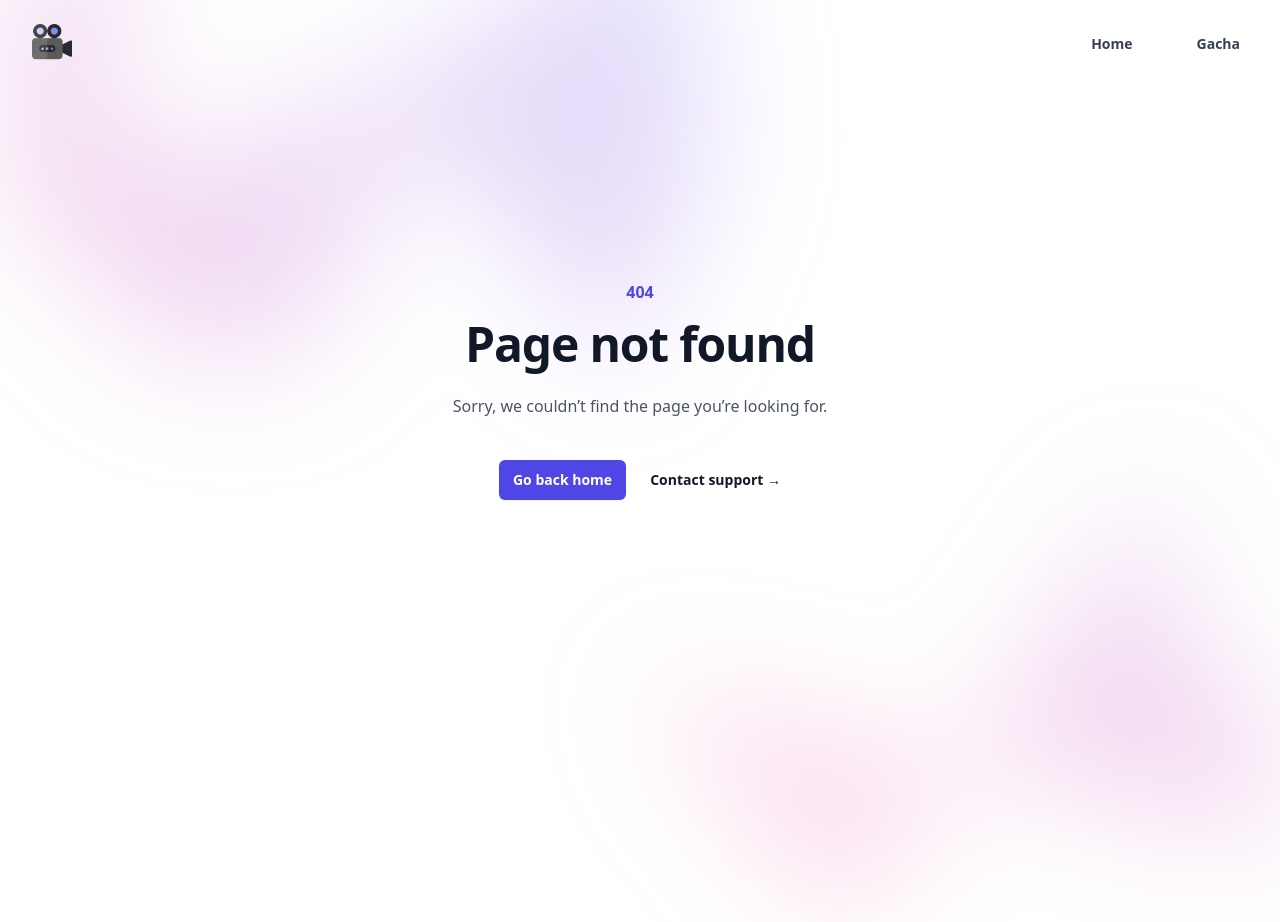
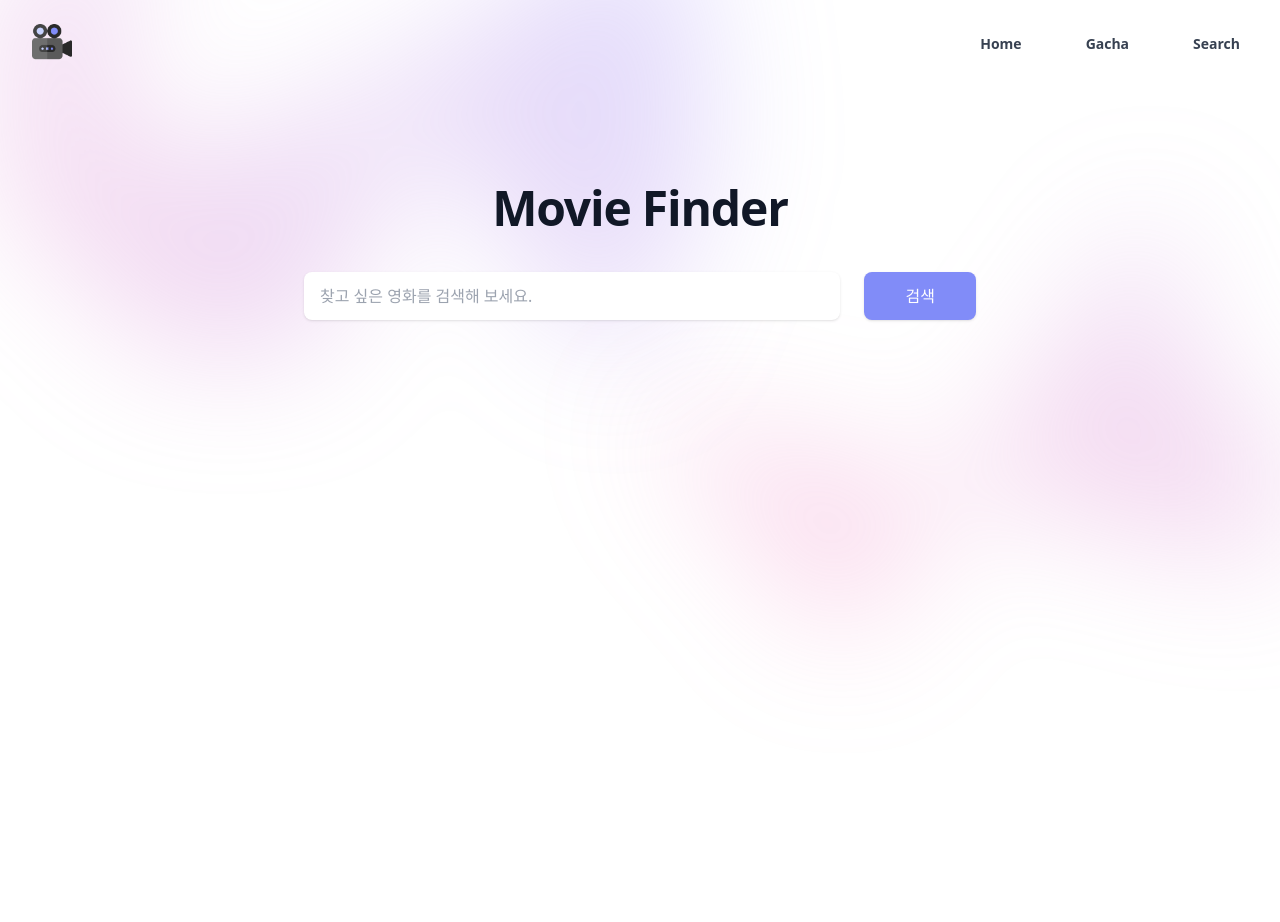
Before and after one commit to kohigowild/movol, a Next.js app: page /search in a window 1280 px wide. Before the commit this address had no page. After the commit the page ends 800 px from the top, so only its background shows below. Built offline with nearby package versions, Linux system fonts and the light colour scheme.

Commit message:
feat : 검색 페이지 기능 구현

```diff
--- a/components/@common/Navbar.tsx
+++ b/components/@common/Navbar.tsx
@@ -11,6 +11,7 @@ export default function Navbar() {
     const navigation = [
         { name: "Home", href: "/" },
         { name: "Gacha", href: "/gacha" },
+        { name: "Search", href: "/search" },
     ];
 
     return (
--- a/components/movies/Review.tsx
+++ b/components/movies/Review.tsx
@@ -15,7 +15,6 @@ export default function Review({ id }: TypeId) {
     const fetchMovieReviews = async () => {
         const fetchingReview = await (await fetch(`https://movol.vercel.app/api/reviews/${id}}`)).json();
         setReviews(fetchingReview.results);
-        console.log(fetchingReview);
     };
 
     const Rating = ({ num }: { num: number }) => {
--- a/next.config.js
+++ b/next.config.js
@@ -27,6 +27,10 @@ const nextConfig = {
                 source: "/api/similar/:id",
                 destination: `https://api.themoviedb.org/3/movie/:id/similar?api_key=${API_KEY}&language=ko-KR`,
             },
+            {
+                source: "/api/search/:keyword",
+                destination: `https://api.themoviedb.org/3/search/movie?api_key=${API_KEY}&query=:keyword&language=ko-KR`,
+            },
         ];
     },
 };
--- a/pages/gacha.tsx
+++ b/pages/gacha.tsx
@@ -6,15 +6,6 @@ export default function About() {
         <div>
             <Seo title="About" />
             <div className="mx-auto max-w-2xl py-32 sm:py-48 lg:py-56">
-                <div className="hidden sm:mb-8 sm:flex sm:justify-center">
-                    <div className="relative rounded-full px-3 py-1 text-sm leading-6 text-gray-600 ring-1 ring-gray-900/10 hover:ring-gray-900/20">
-                        Announcing our next round of funding.
-                        <a href="#" className="font-semibold text-indigo-600">
-                            <span className="absolute inset-0" aria-hidden="true" />
-                            Read more <span aria-hidden="true">&rarr;</span>
-                        </a>
-                    </div>
-                </div>
                 <div className="text-center">
                     <h1 className="text-4xl font-bold tracking-tight text-gray-900 sm:text-6xl">Data to enrich your online business</h1>
                     <p className="mt-6 text-lg leading-8 text-gray-600">
--- /dev/null
+++ b/pages/search.tsx
@@ -0,0 +1,64 @@
+import React, { useState } from "react";
+import Seo from "@/components/@common/Seo";
+import Image from "next/image";
+import { useRouter } from "next/router";
+import { TypeMovieList } from "@/interface/movie";
+
+export default function search() {
+    const router = useRouter();
+    const handleItemClick = (id: number, title: string) => {
+        router.push({
+            pathname: `/movies/${title}/${id}`,
+        });
+    };
+
+    const [keyword, setKeyword] = useState<string>("");
+    const [info, setInfo] = useState<TypeMovieList[]>([]);
+
+    const fetchSearchingResult = async () => {
+        const fetchingResult = await (await fetch(`http://localhost:3000/api/search/${keyword}}`)).json();
+        setInfo(fetchingResult.results);
+    };
+
+    return (
+        <div>
+            <Seo title="Search" />
+            <div className="mx-auto max-w-2xl py-32">
+                <div className="text-center">
+                    <h1 className="text-2xl font-bold tracking-tight text-gray-900 sm:text-4xl md:text-5xl">Movie Finder</h1>
+                    <div className="mt-10 flex items-center justify-center gap-x-6 relative">
+                        <input
+                            type="text"
+                            className="relative w-4/5 outline-none rounded-lg py-3 px-4 bg-white shadow text-base text-gray-700 placeholder-gray-400 focus:outline-none focus:shadow-outline"
+                            placeholder="찾고 싶은 영화를 검색해 보세요."
+                            onChange={(e) => setKeyword(e.target.value)}
+                        />
+                        <button className="rounded-lg bg-indigo-400 text-white w-1/6 py-3 shadow hover:bg-indigo-500 duration-300" onClick={fetchSearchingResult}>
+                            검색
+                        </button>
+                    </div>
+                </div>
+            </div>
+            <div className="container mx-auto flex flex-wrap items-start">
+                {info?.map((movie: any) => (
+                    <div className="w-full sm:w-1/2 md:w-1/3 lg:w-1/4 pl-4 pr-4 mb-4 cursor-pointer" key={movie.id} onClick={() => handleItemClick(movie.id, movie.original_title)}>
+                        <div className="rounded-lg m-h-64 p-2 transform hover:-translate-y-2 hover:shadow-2xl transition duration-300">
+                            <figure className="relative h-[300px]">
+                                <Image src={`https://image.tmdb.org/t/p/w500${movie.poster_path}`} alt={movie.original_title} className="ml-auto mr-auto rounded-t-lg object-cover" fill />
+                            </figure>
+                            <div className="rounded-b-lg p-4 bg-indigo-400 flex flex-col">
+                                <div>
+                                    <h5 className="text-white text-xl font-bold leading-none truncate">{movie.original_title}</h5>
+                                    <span className="text-xs text-gray-200 leading-none">{movie.release_date}</span>
+                                </div>
+                                <div className="flex items-center">
+                                    <div className="text-xs text-white font-light truncate">{movie.overview}</div>
+                                </div>
+                            </div>
+                        </div>
+                    </div>
+                ))}
+            </div>
+        </div>
+    );
+}
```
